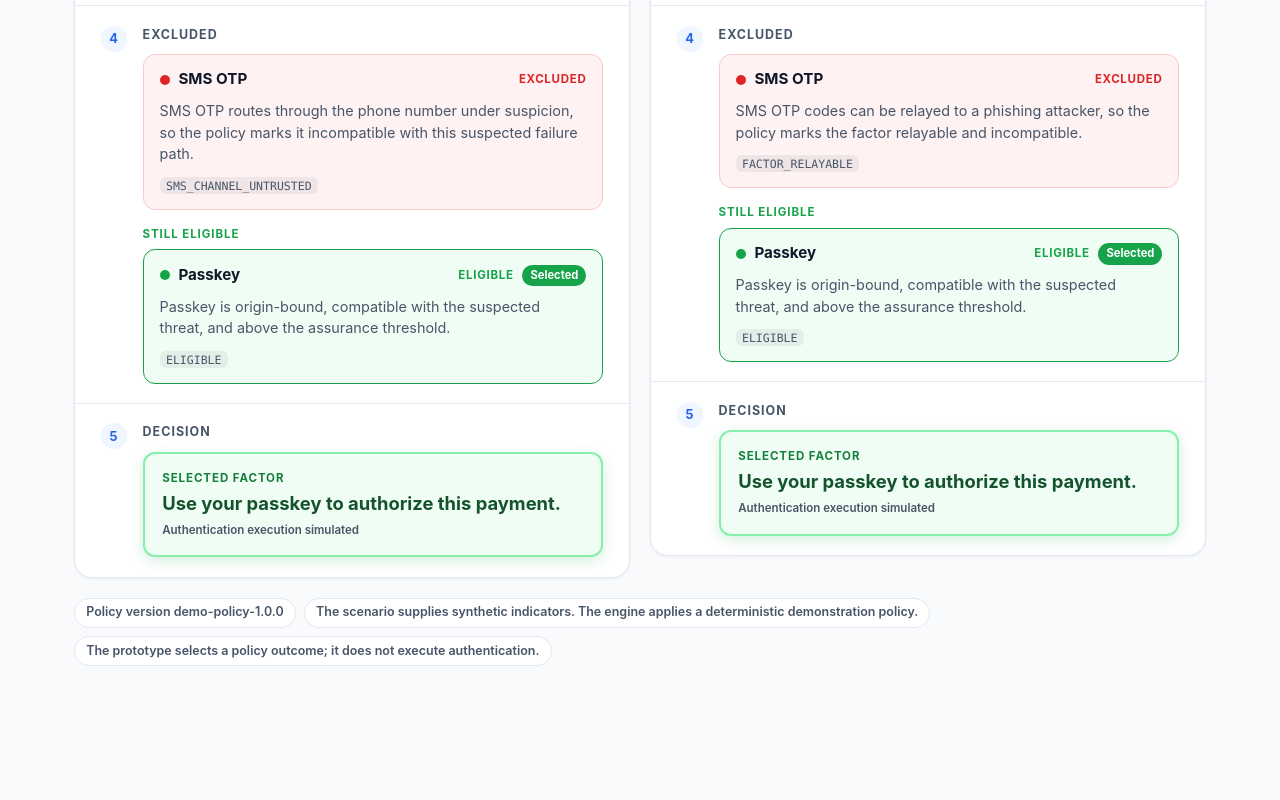
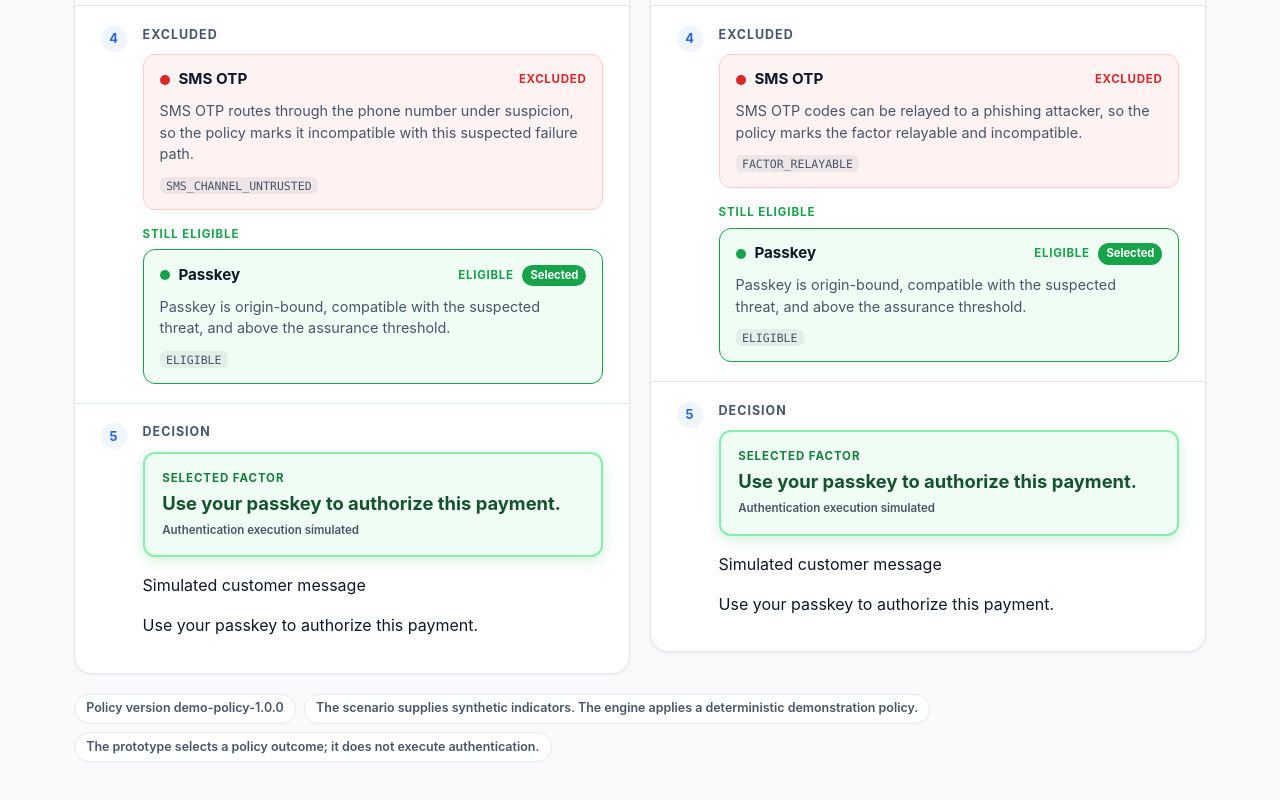
Before and after one commit to Venuvikaas/threat-aware-mfa, a React (Vite) app: page / in a window 1280 px wide. Shown: the part 1047-1847 px from the top of the page. Before the commit the page ends 1761 px from the top, so only its background shows below. Built offline with nearby package versions, Linux system fonts and the light colour scheme.

Commit message:
feat(ui): add simulated customer outcome

```diff
--- /dev/null
+++ b/src/components/CustomerOutcomePreview.tsx
@@ -0,0 +1,26 @@
+import type { Decision } from "../engine/types";
+
+interface CustomerOutcomePreviewProps {
+  decision: Decision;
+}
+
+/**
+ * Compact, clearly-labeled preview of what the customer would see.
+ *
+ * Displays only the two approved messages from the policy fixture. The label
+ * and "simulated" wording keep this from looking like authentication is being
+ * executed.
+ */
+export function CustomerOutcomePreview({ decision }: CustomerOutcomePreviewProps) {
+  const isRecovery = decision.outcome === "assisted_recovery";
+
+  return (
+    <div
+      className={`customer-preview${isRecovery ? " is-recovery" : ""}`}
+      aria-label="Simulated customer message"
+    >
+      <p className="customer-preview-label">Simulated customer message</p>
+      <p className="customer-preview-bubble">{decision.outcomeMessage}</p>
+    </div>
+  );
+}
--- a/src/components/DecisionTrace.tsx
+++ b/src/components/DecisionTrace.tsx
@@ -3,6 +3,7 @@ import { EvidenceList } from "./EvidenceList";
 import { ThreatSummary } from "./ThreatSummary";
 import { FactorCard } from "./FactorCard";
 import { OutcomeCard } from "./OutcomeCard";
+import { CustomerOutcomePreview } from "./CustomerOutcomePreview";
 
 interface DecisionTraceProps {
   decision: Decision;
@@ -88,6 +89,7 @@ export function DecisionTrace({ decision }: DecisionTraceProps) {
         <div>
           <h3 className="trace-step-title">{STAGES[4]}</h3>
           <OutcomeCard decision={decision} />
+          <CustomerOutcomePreview decision={decision} />
         </div>
       </div>
     </div>
```
